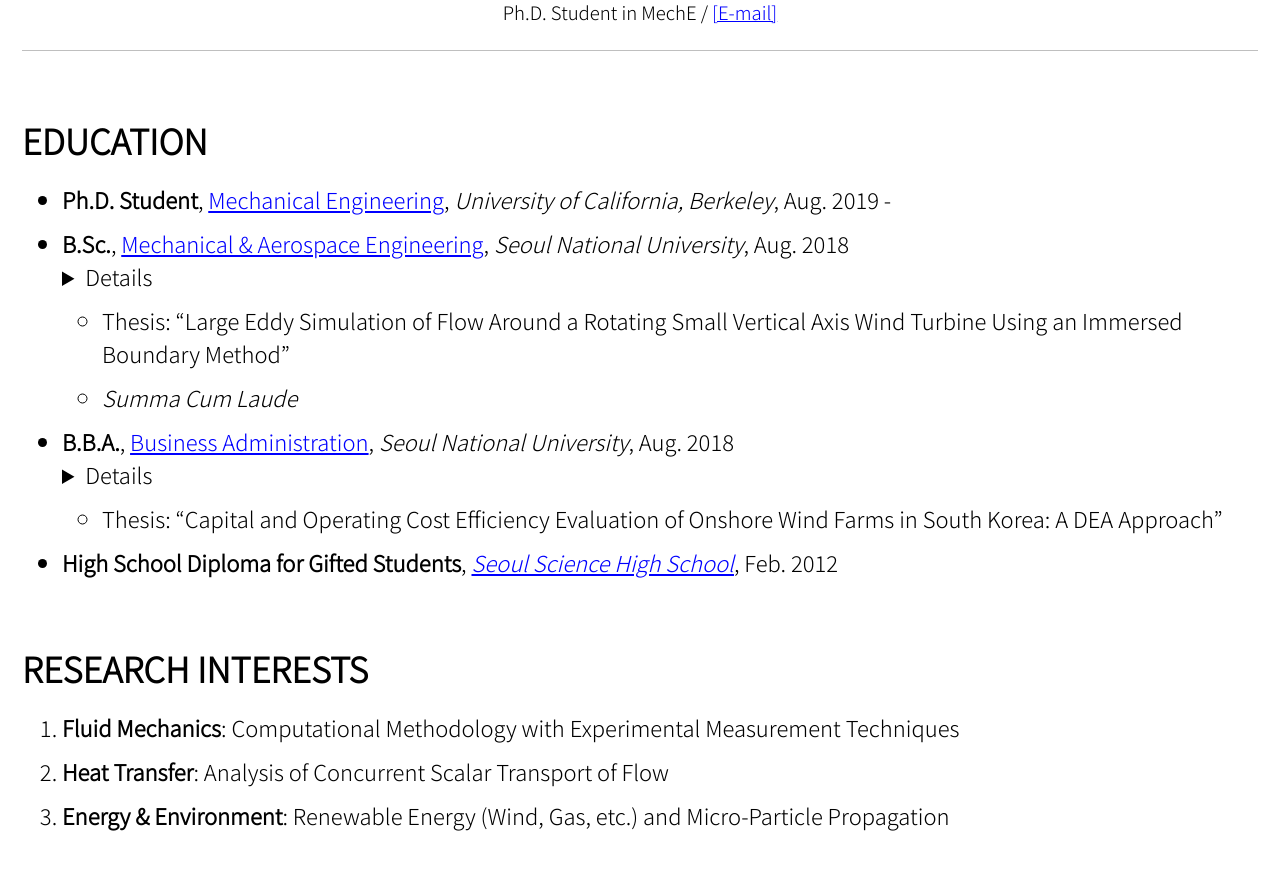
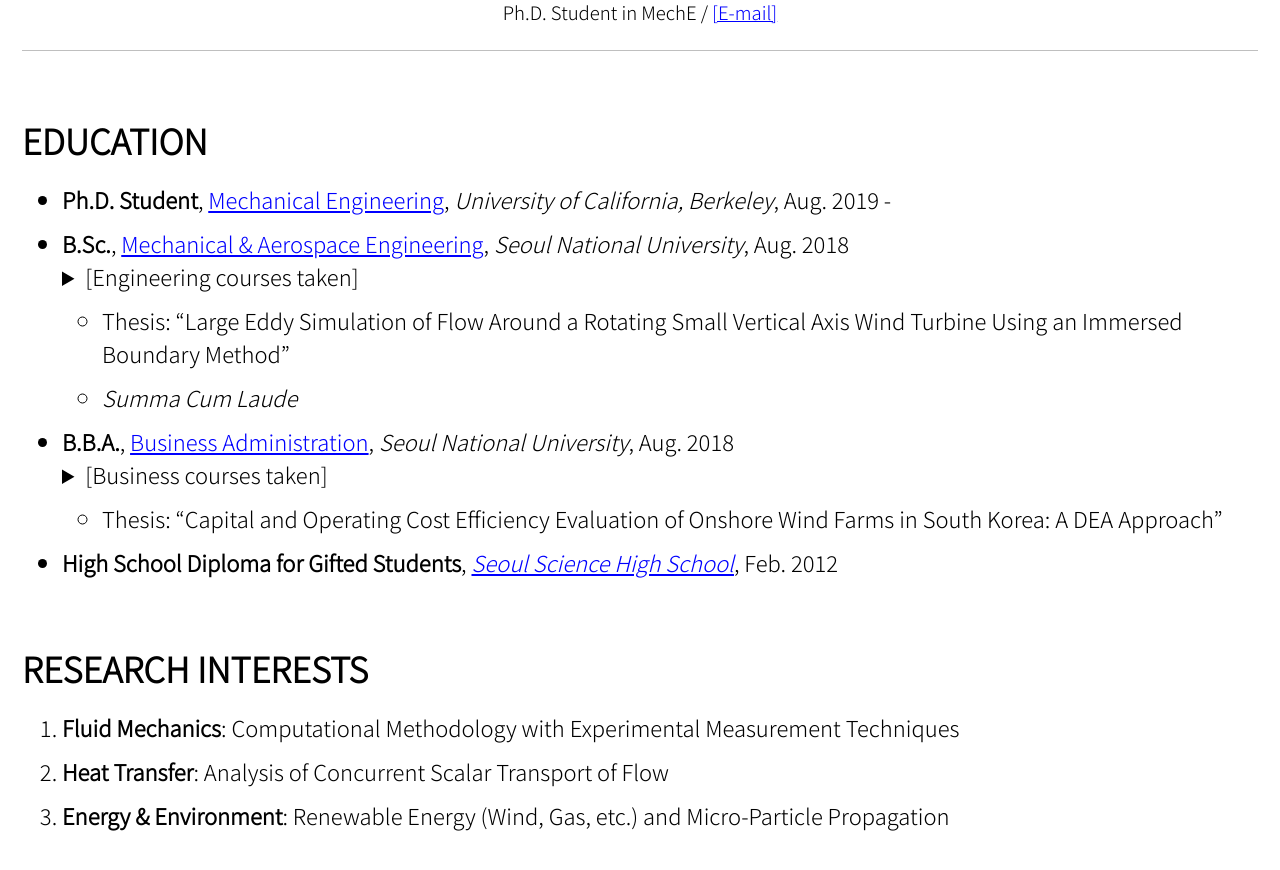
Before and after one commit to jun9303/jun9303.github.io, a Jekyll site: the page built from _pages/about.md, in a window 1280 px wide and 900 px high, scrolled down 589 px. Shown: the top 870 px of the window. Built offline with Jekyll 4.4.1, drawn with Linux system fonts in a browser that asks for light colours; cached includes are drawn as plain includes; nearby versions of some CDN libraries.

Commit message:
Signed-off-by: jun9303 <jun9303@gmail.com>

```diff
--- a/_pages/about.md
+++ b/_pages/about.md
@@ -19,7 +19,7 @@ feature_row:
 
 - **Ph.D. Student**, [Mechanical Engineering](http://me.berkeley.edu/), *University of California, Berkeley*, Aug. 2019 -
 - **B.Sc.**, [Mechanical & Aerospace Engineering](http://me.snu.ac.kr/eng), *Seoul National University*, Aug. 2018
-    <details markdown="1">
+    <details>
       <summary>[Engineering courses taken]</summary>
 
       <small>Applied Fluid Mechanics, Creative Engineering Design, Digital Computer Concept and Practice, Digital Fabrication and Manufacturing, Dynamics, Engineering Mathematics (1 & 2), Fluid Mechanics, Heat Transfer, Introduction to Electrical and Computer Engineering, Management in Mechanical Engineering (1 & 2), Manufacturing Processes, Mechanical Drawing, Mechanical Engineering Lab. (1 & 2), Mechanical System Design Project (1 & 2), Mechanics and Design, Solid Mechanics, Thermodynamics, Writing in Science & Technology</small>
@@ -28,7 +28,7 @@ feature_row:
   + *Summa Cum Laude*
 
 - **B.B.A.**, [Business Administration](http://cba.snu.ac.kr/en), *Seoul National University*, Aug. 2018
-    <details markdown="1">
+    <details>
       <summary>[Business courses taken]</summary>
 
       <small>Capital Markets and Accounting, Corporate Strategy, Fundamentals of Economics, Human Resource Management, International Business Management, Management Information System, Management Science, Managerial Accounting, Marketing Management, Mathematics for Economics, Operations Management, Principles of Accounting, Principles of Management</small>
```
